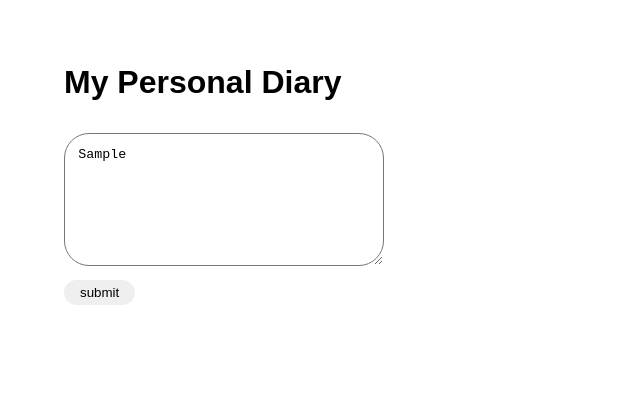
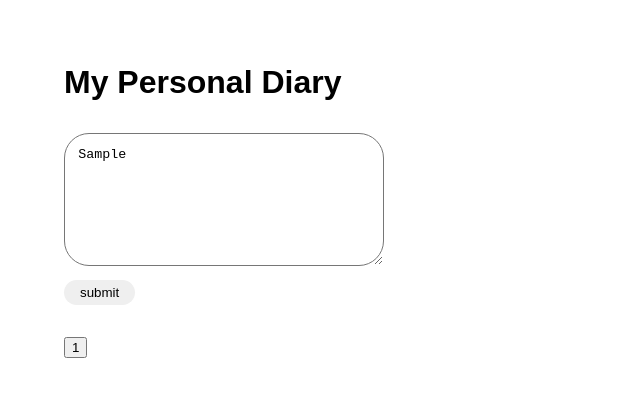
Before and after one commit to ebenezerdon/js_dom_diary, a plain HTML site: page index.html in a window 1280 px wide. Both pictures are taken after typing "Sample" into the empty fields and a click on the button "submit". Shown: the full height of the page, 0-640 px from the left. Drawn offline with Linux system fonts and the light colour scheme.

Commit message:
add navigation buttons for each user entry

```diff
--- a/index.js
+++ b/index.js
@@ -1,5 +1,6 @@
 const entryTextbox = document.querySelector('.entry-textbox');
 const entriesSection = document.querySelector('#entries');
+const entriesNav = document.querySelector('.entries-nav');
 
 function addEntryToDom(event) {
   event.preventDefault();
@@ -9,6 +10,11 @@
   entryDiv.innerText = entryTextbox.value;
   entryDiv.style.display = 'none';
   entriesSection.appendChild(entryDiv);
+
+  const displayEntryButton = document.createElement('button');
+  displayEntryButton.className = 'display-entry-button';
+  displayEntryButton.innerText = 1;
+  entriesNav.appendChild(displayEntryButton);
 }
 
 const entryForm = document.querySelector('#entryForm');
```
Also changed, not shown: index.html (+1 -0 lines).
